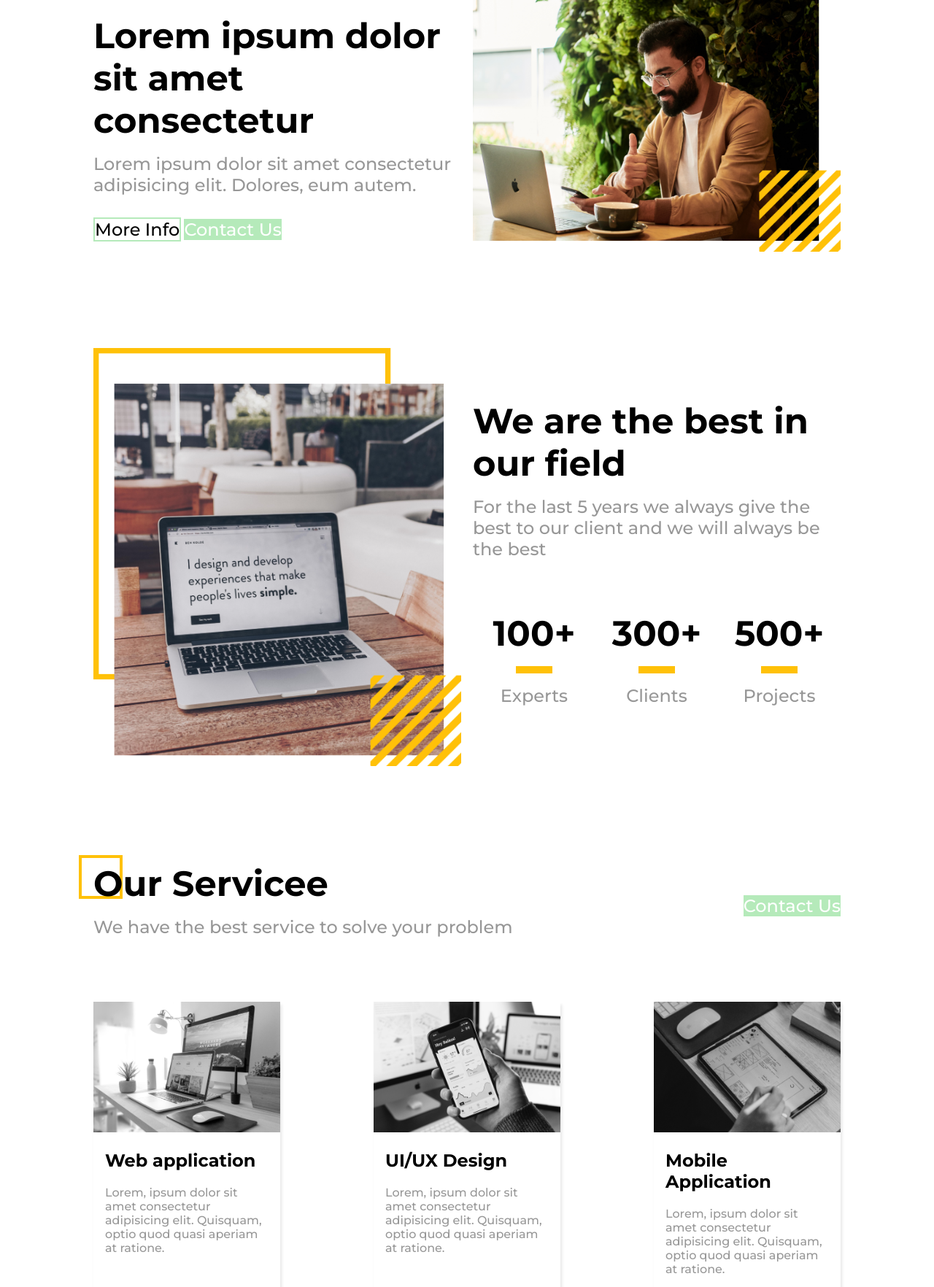
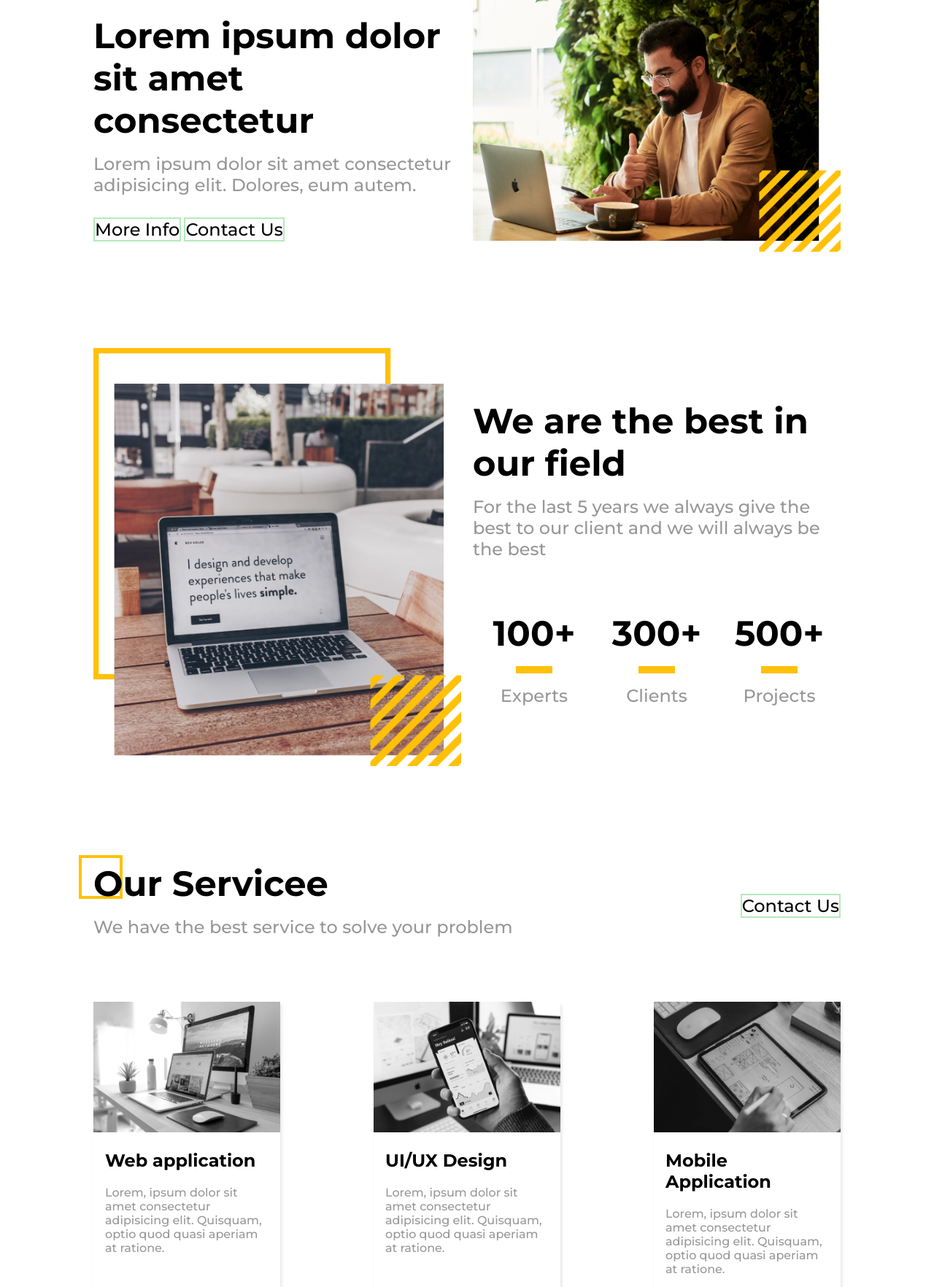
Before and after one commit to Maurennn/SavePlate, a PHP site: page / in a window 1280 px wide. Shown: the part 155-1919 px from the top of the page at 73% size. Run offline with PHP 8.4, Linux system fonts and the light colour scheme.

Commit message:
update home

```diff
--- a/style.css
+++ b/style.css
@@ -36,9 +36,10 @@ img, iframe {
 }
 
 .btn {
-    background-color: #b5eaba;
-    color: white;
+    color: #040404;
     padding: 0px;
+    border: 2px solid #b5eaba;
+
 }
 
 .btn-alt {
@@ -232,9 +233,7 @@ form {
     display: flex;
     flex-direction: column;
     border: 3px solid #000000;
-    max-width: 400px; /* Batasi lebar formulir */
-    margin: 0 auto; /* Tengahkan formulir */
-    padding: 16px; /* Berikan ruang di dalam formulir */
+    padding: 0;
 }
 
 form h1 {
```
